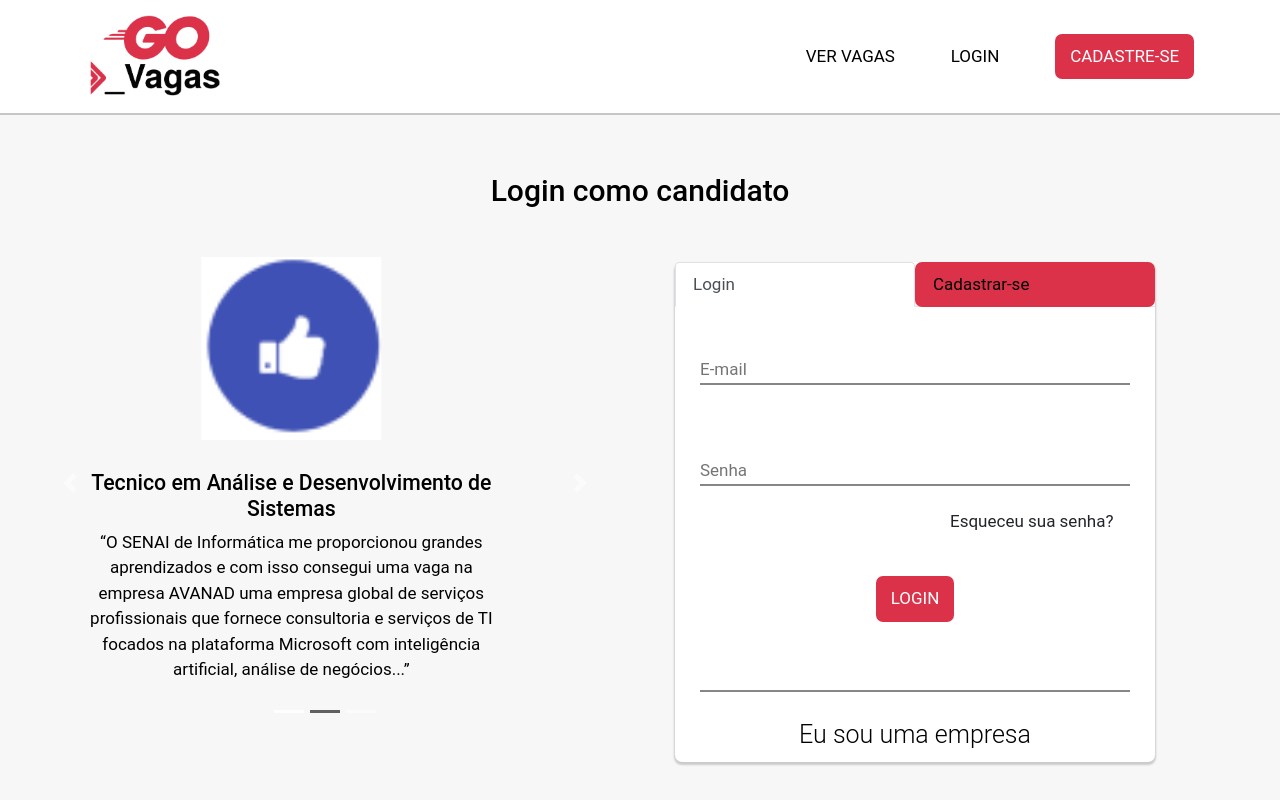
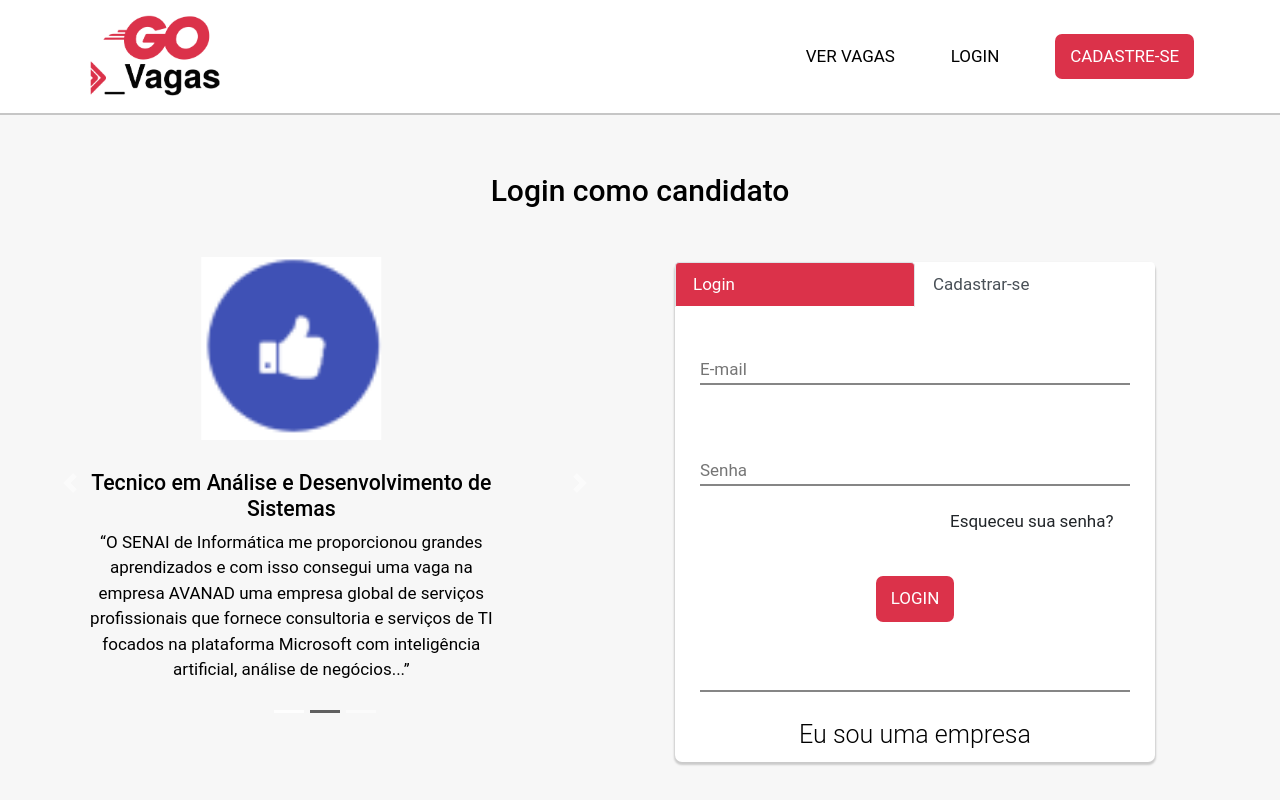
Before and after one commit to renansalvino/GoVagas, a React (Create React App) app in the folder ReactJS/govagas/: page /loginCandidato in a window 1280 px wide. Shown: the top 800 px of the page. Built offline with nearby package versions, Linux system fonts and the light colour scheme.

Commit message:
Slides Login/Cadastrar estão bãos 16/11/2020 03:55

```diff
--- a/ReactJS/govagas/src/pages/loginCandidato/style.css
+++ b/ReactJS/govagas/src/pages/loginCandidato/style.css
@@ -136,8 +136,30 @@
     background-color: black;
 }
 
-.login li {
+/* .login li {
     background-color: #DB324A;
     color: white;
     border-radius: 7px;
+} */
+
+.nav-link {
+    display: block;
+    padding: .5rem 1rem;
+    background-color: #fff;
+    color: #495057;
 }
+a :hover {
+    color: #495057;
+}
+
+.nav-tabs .nav-link {
+    /* border: 1px solid transparent; */
+    border-top-left-radius: .25rem;
+    border-top-right-radius: .25rem;
+}
+
+.nav-tabs .nav-item.show .nav-link, .nav-tabs .nav-link.active {
+    color: #fff;
+    background-color: #DB324A;
+    border-color: #dee2e6 #dee2e6 #fff;
+}
--- a/ReactJS/govagas/src/pages/loginEmpresa/style.css
+++ b/ReactJS/govagas/src/pages/loginEmpresa/style.css
@@ -111,8 +111,8 @@
     background-color: black;
 }
 
-.login li {
+/* .login li {
     background-color: #DB324A;
     color: white;
     border-radius: 7px;
-}
+} */
```
